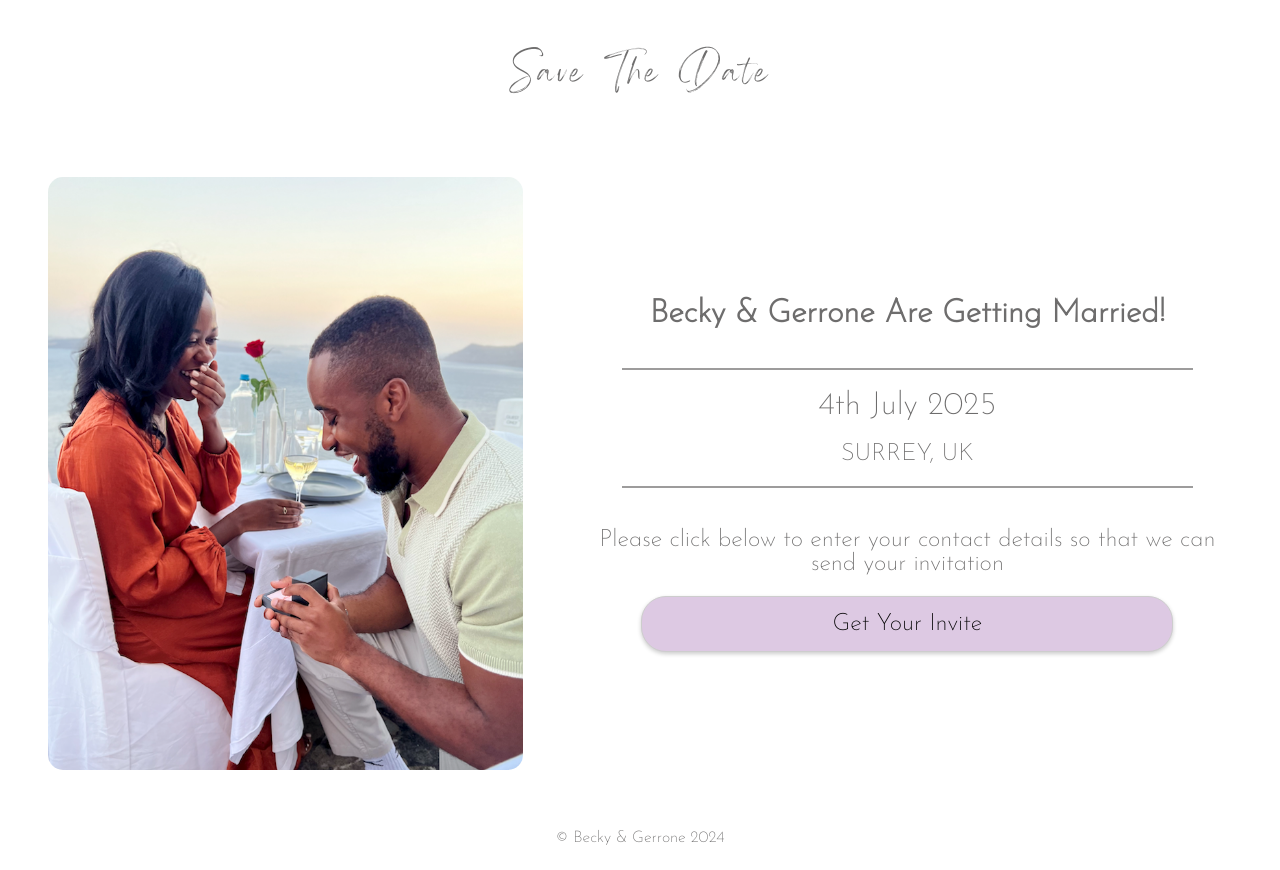
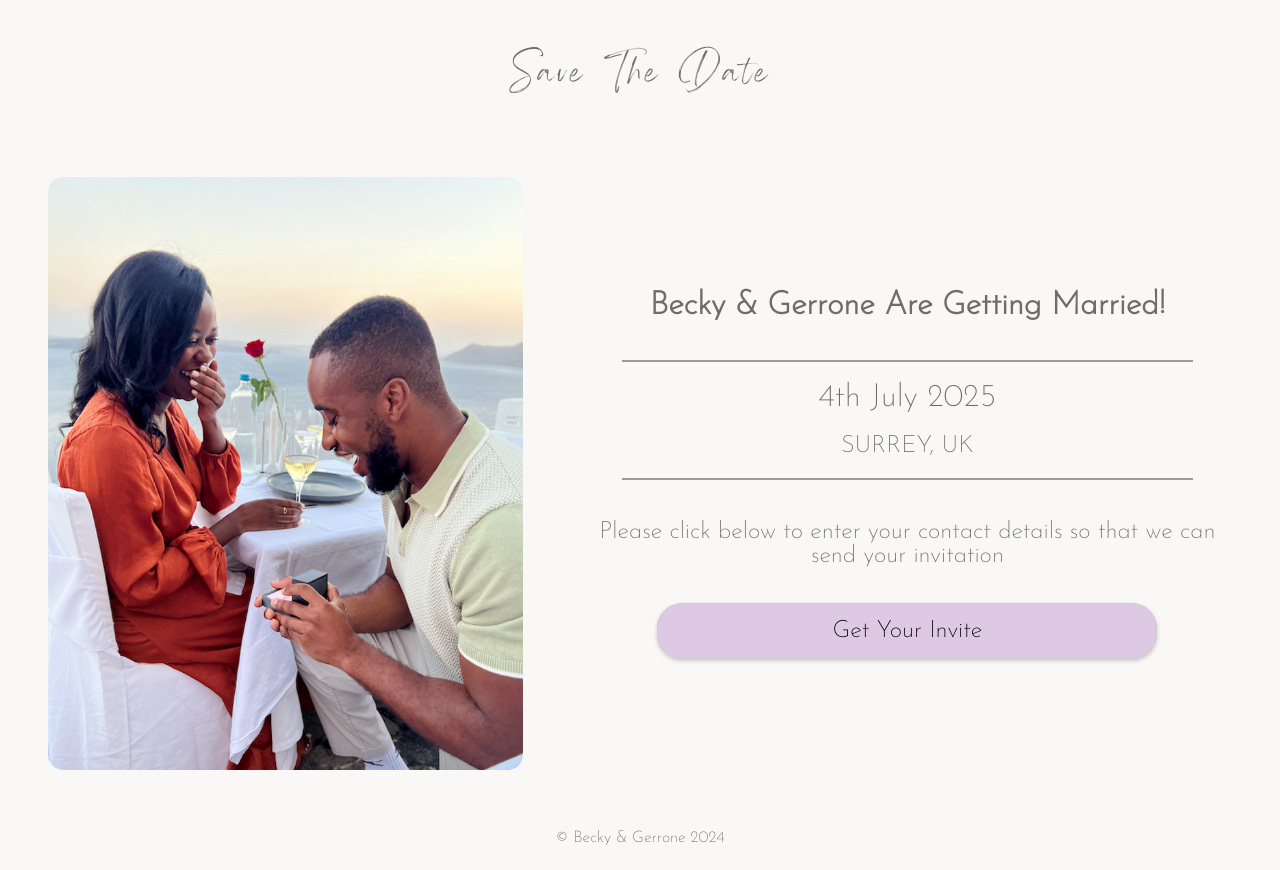
Before and after one commit to RebekahCodes/Project-STD, a Next.js app in the folder project-save-the-date/: page / in a window 1280 px wide. Built offline with nearby package versions, Linux system fonts and the light colour scheme.

Commit message:
button styling

```diff
--- a/project-save-the-date/app/globals.css
+++ b/project-save-the-date/app/globals.css
@@ -5,6 +5,7 @@
 
 body{
     color: rgb(78, 78, 78);
+    background-color: rgb(250, 248, 246);
 }
 
 .site-container{
--- a/project-save-the-date/src/components/button/button.css
+++ b/project-save-the-date/src/components/button/button.css
@@ -1,12 +1,10 @@
-
-
-
 .button{
 
     display: flex;
     flex-direction: column;
     align-items: center;
     width: 75%;
+    max-width: 500px;
     padding: 15px;
     font-size: 1.5em;
     border: 1px solid rgb(205, 205, 205);
--- a/project-save-the-date/src/components/info/info.css
+++ b/project-save-the-date/src/components/info/info.css
@@ -1,5 +1,7 @@
 body{
-    color: rgb(110, 109, 109)
+    color: rgb(110, 109, 109);
+
+
 }
 .info-container{
         display: flex;
@@ -38,4 +40,5 @@ body{
 .info-text{
     font-size: 1.5em;
     margin: 20px;
+    margin-bottom: 35px;
 }
```
